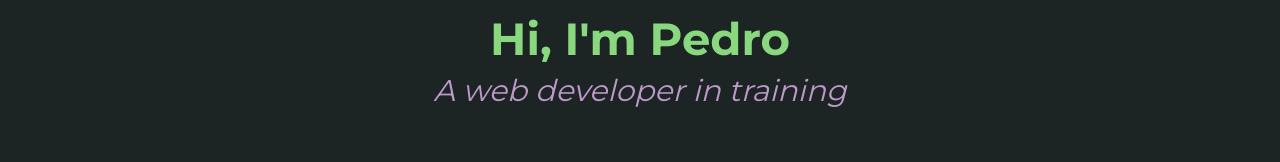
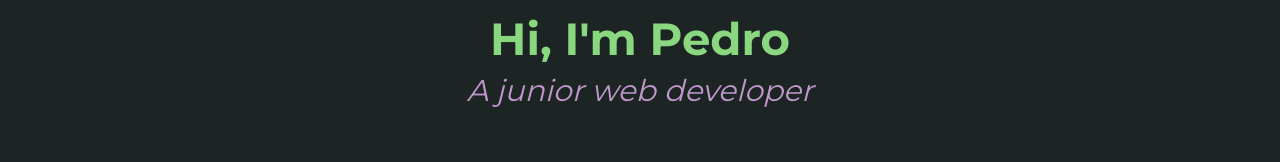
Before and after one commit to pedrobfernandes/portfolio-page, a plain HTML site: page index.html in a window 1280 px wide. Shown: the part 341-503 px from the top of the page. Drawn offline with Linux system fonts and the light colour scheme.

Commit message:
Update index.html

```diff
--- a/index.html
+++ b/index.html
@@ -27,7 +27,7 @@
     <main>
         <section id="welcome-section" class="welcome-section">
             <h1>Hi, I'm Pedro</h1>
-            <h2>A web developer in training</h2>
+            <h2>A junior web developer</h2>
         </section>
         <section id="projects" class="projects">
             <div class="projects-container">
```
